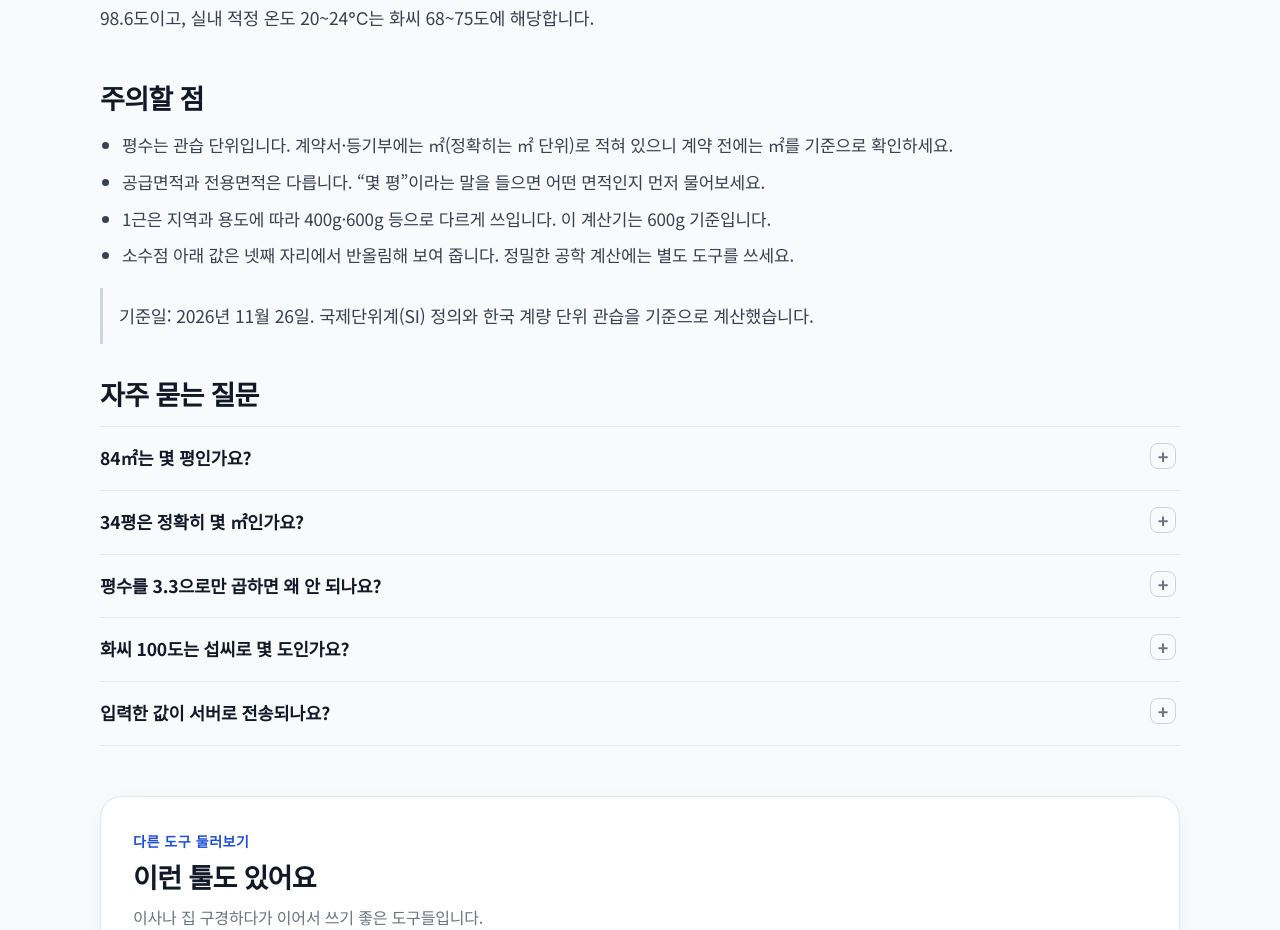
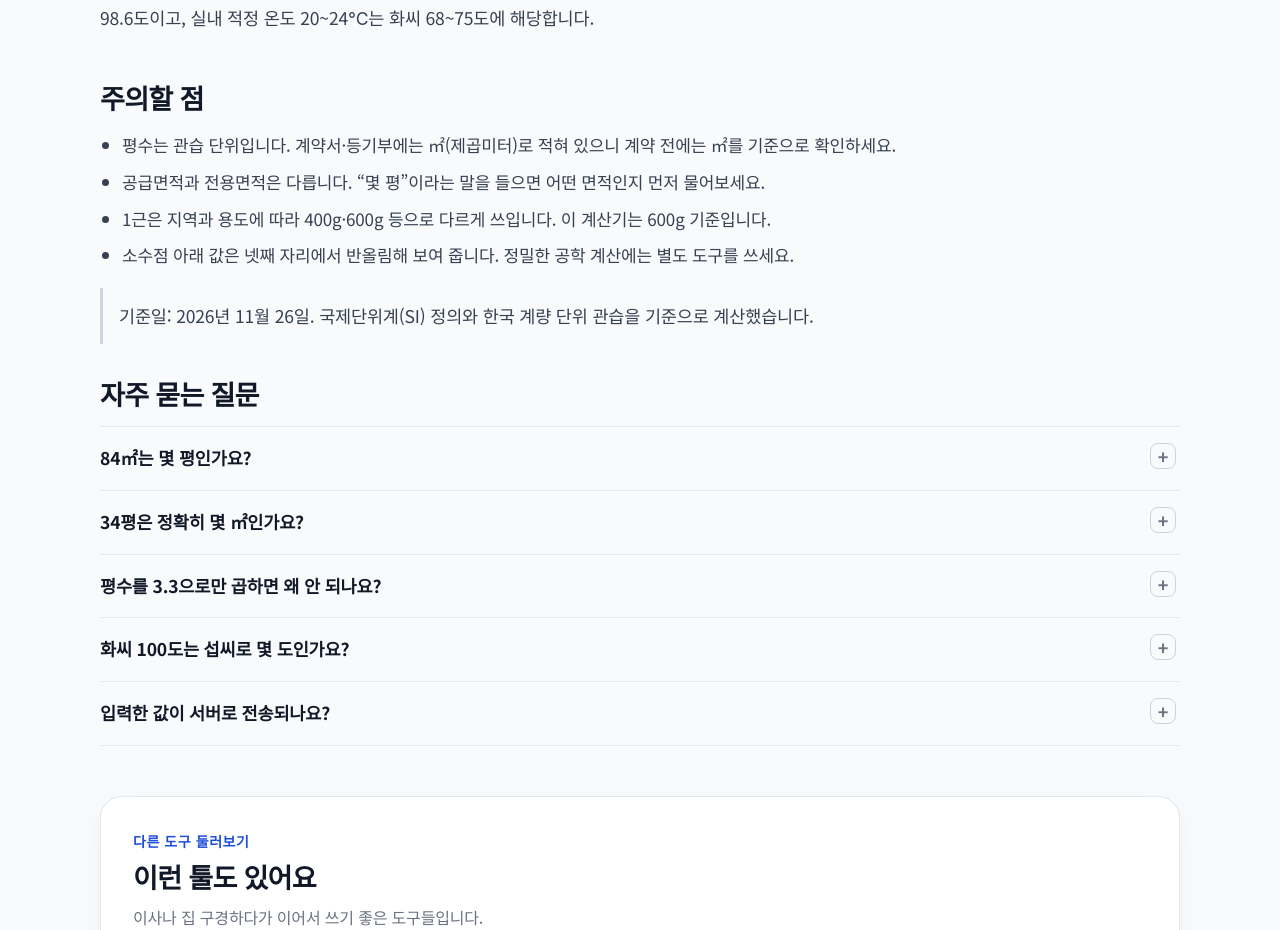
Before and after one commit to pogo-obaksa/damoatool, a plain HTML site: page tools/unit-conv.html in a window 1280 px wide. Shown: the part 1800-2730 px from the top of the page. Drawn offline with Linux system fonts and the light colour scheme; a web font is replaced by a local one.

Commit message:
단위 변환 주의사항 ㎡ 문구 중복 정리

```diff
--- a/tools/unit-conv.html
+++ b/tools/unit-conv.html
@@ -233,7 +233,7 @@
 
       <h2>주의할 점</h2>
       <ul>
-        <li>평수는 관습 단위입니다. 계약서·등기부에는 ㎡(정확히는 ㎡ 단위)로 적혀 있으니 계약 전에는 ㎡를 기준으로 확인하세요.</li>
+        <li>평수는 관습 단위입니다. 계약서·등기부에는 ㎡(제곱미터)로 적혀 있으니 계약 전에는 ㎡를 기준으로 확인하세요.</li>
         <li>공급면적과 전용면적은 다릅니다. “몇 평”이라는 말을 들으면 어떤 면적인지 먼저 물어보세요.</li>
         <li>1근은 지역과 용도에 따라 400g·600g 등으로 다르게 쓰입니다. 이 계산기는 600g 기준입니다.</li>
         <li>소수점 아래 값은 넷째 자리에서 반올림해 보여 줍니다. 정밀한 공학 계산에는 별도 도구를 쓰세요.</li>
```
